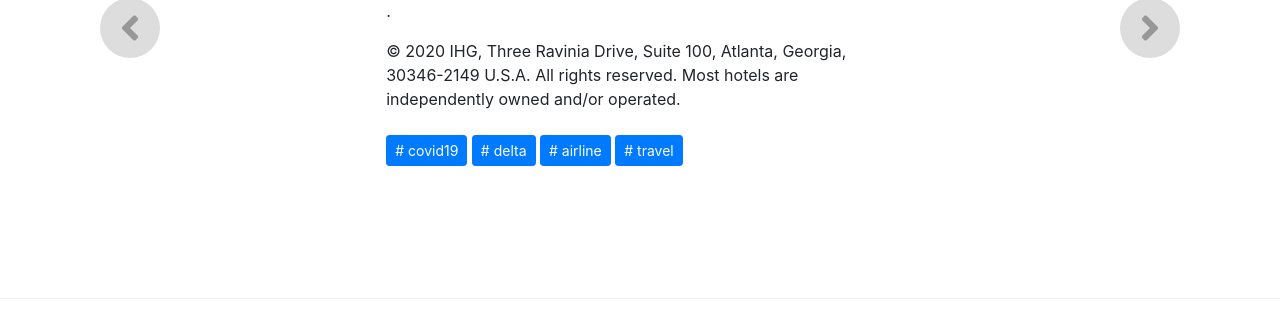
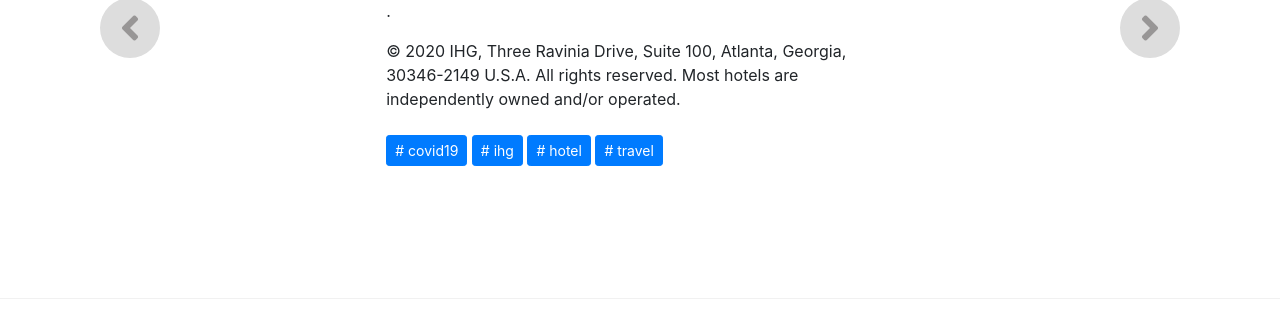
Before and after one commit to bertique/messageFromTheCEO, a Jekyll site: the page built from _posts/2020-04-08-KeepingyouinformedAnupdatefromIHG.md, in a window 1280 px wide and 900 px high, scrolled down 4045 px. Shown: the part 425-750 px from the top of the window. Built offline with Jekyll 4.4.1, drawn with Linux system fonts in a browser that asks for light colours; nearby versions of some CDN libraries; library files that are not in the unit come from our copies.

Commit message:
Update 2020-04-08-KeepingyouinformedAnupdatefromIHG.md

```diff
--- a/_posts/2020-04-08-KeepingyouinformedAnupdatefromIHG.md
+++ b/_posts/2020-04-08-KeepingyouinformedAnupdatefromIHG.md
@@ -2,7 +2,7 @@
 title:  "Keeping you informed: An update from IHG"
 metadate: "hide"
 date: 2020-04-08 01:06:25
-categories: [ covid19, delta, airline, travel ]
+categories: [ covid19, ihg, hotel, travel ]
 image: "/assets/images/posts/2020-04-08-KeepingyouinformedAnupdatefromIHG_full.png"
 thumbnail: "/assets/images/posts/2020-04-08-KeepingyouinformedAnupdatefromIHG.png"
 ---
```
